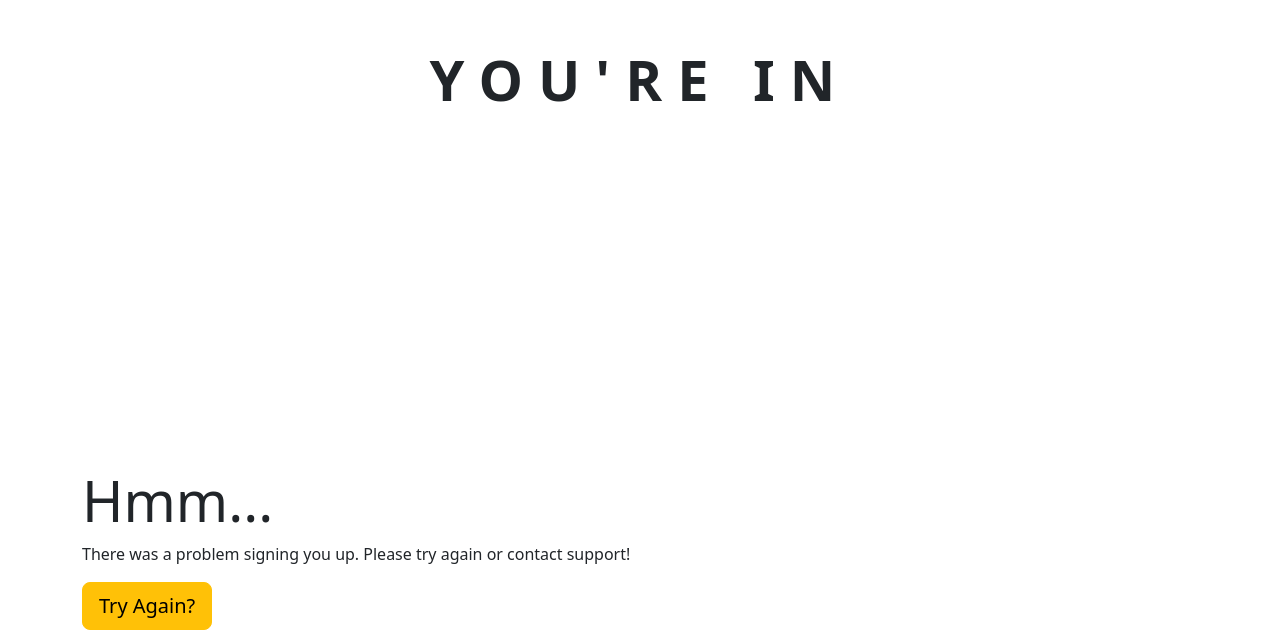
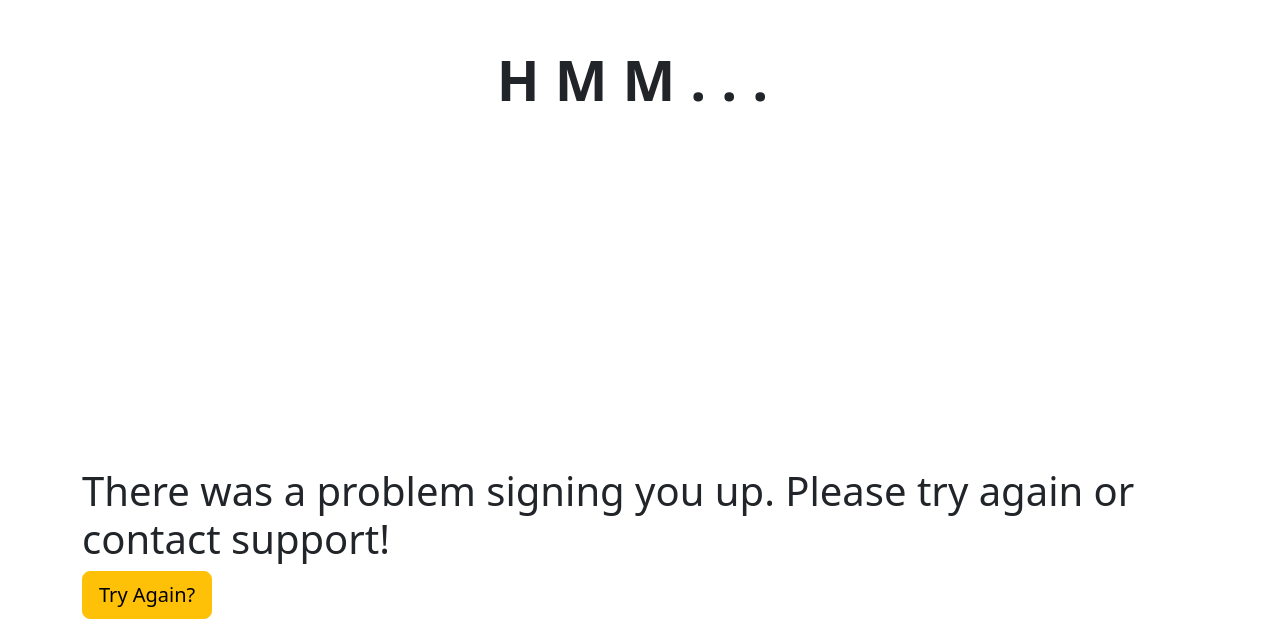
Before and after one commit to NC313/Mail-List-Signup-Application, a website: page failure.html in a window 1280 px wide. Shown: the part 331-961 px from the top of the page. Drawn offline with nearby package versions, Linux system fonts and the light colour scheme.

Commit message:
Fixed Failure

```diff
--- a/failure.html
+++ b/failure.html
@@ -18,13 +18,12 @@
           </filter>
         </svg>
         <div class="d-flex justify-content-center align-items-center text-center" style="height: calc(100vh - 26px);">
-          <h1 class="display-4 fw-bold text-uppercase text-dark mb-0" style="letter-spacing: 15px;">YOU'RE IN</h1>
+          <h1 class="display-4 fw-bold text-uppercase text-dark mb-0" style="letter-spacing: 15px;">Hmm...</h1>
         </div>
       </section>
     <div class="jumbotron jumbotron-fluid">
     <div class="container">
-        <h1 class="display-4">Hmm...</h1>
-        <p class="load">There was a problem signing you up. Please try again or contact support!</p>
+        <h1 class="load">There was a problem signing you up. Please try again or contact support!</h1>
 
 
         <form action="/failure" method="post">
```
